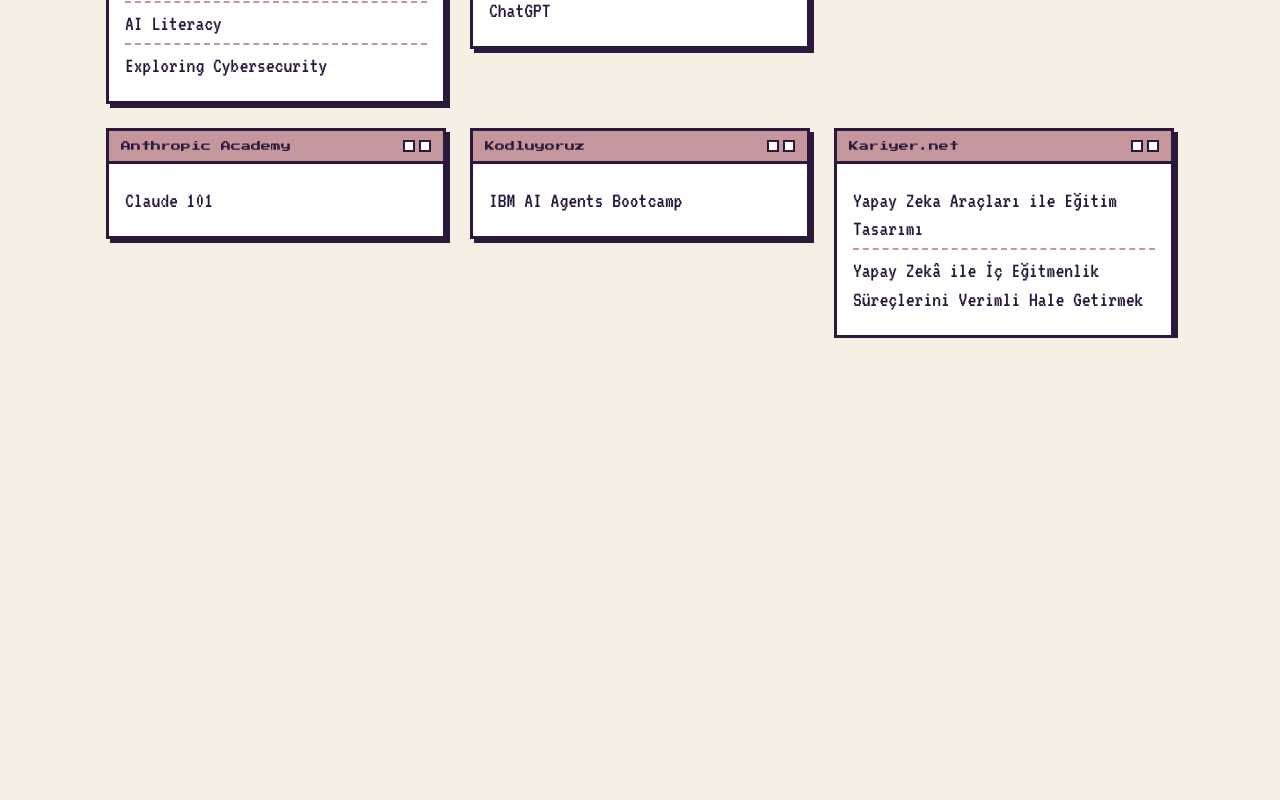
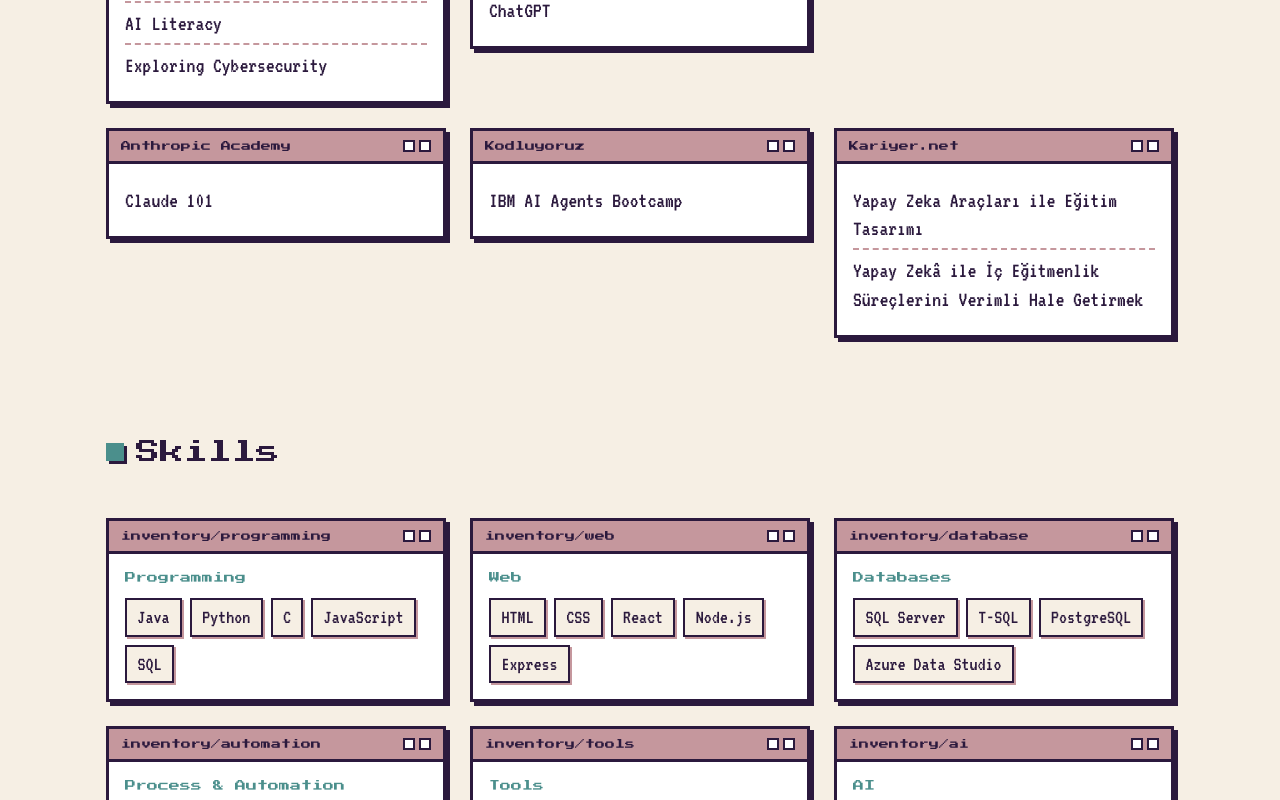
Before and after one commit to pinarkarakoyun/pinarkarakoyun.github.io, a React (Vite) app: page / in a window 1280 px wide. Shown: the part 5241-6041 px from the top of the page. Before the commit the page ends 5579 px from the top, so only its background shows below. Built offline with nearby package versions, Linux system fonts and the light colour scheme.

Commit message:
feat: add skills inventory and language levels

```diff
--- a/src/App.jsx
+++ b/src/App.jsx
@@ -3,6 +3,7 @@
 import { Hero } from './components/Hero.jsx'
 import { Navbar } from './components/Navbar.jsx'
 import { Projects } from './components/projects/Projects.jsx'
+import { Skills } from './components/skills/Skills.jsx'
 
 function App() {
   return (
@@ -13,6 +14,7 @@
         <About />
         <Projects />
         <Experience />
+        <Skills />
       </main>
     </>
   )
--- /dev/null
+++ b/src/components/skills/Skills.css
@@ -0,0 +1,72 @@
+.skills {
+  display: grid;
+  grid-template-columns: repeat(auto-fill, minmax(min(100%, 300px), 1fr));
+  align-items: start;
+  gap: var(--space-md);
+}
+
+.skills__group-title {
+  font-size: 0.6875rem;
+  color: var(--color-accent);
+  margin-bottom: 0.75rem;
+}
+
+/* Envanter kutucukları */
+.skills__items {
+  display: flex;
+  flex-wrap: wrap;
+  gap: 0.5rem;
+  margin: 0;
+  padding: 0;
+  list-style: none;
+}
+
+.skills__items li {
+  font-size: 1.25rem;
+  line-height: 1;
+  padding: 0.45rem 0.65rem;
+  background: var(--color-bg);
+  border: 2px solid var(--color-border);
+  box-shadow: 2px 2px 0 var(--color-titlebar);
+}
+
+/* ---------- Diller ---------- */
+.languages {
+  margin: 0;
+}
+
+.languages__row {
+  display: grid;
+  grid-template-columns: 6.5rem 1fr;
+  align-items: center;
+  gap: 0.75rem;
+  padding: 0.4rem 0;
+}
+
+.languages__row dt {
+  font-size: 1.25rem;
+}
+
+.languages__row dd {
+  display: flex;
+  align-items: center;
+  gap: 0.75rem;
+  margin: 0;
+  color: var(--color-ink-soft);
+}
+
+.languages__bar {
+  display: inline-flex;
+  gap: 3px;
+}
+
+.languages__bar span {
+  width: 14px;
+  height: 14px;
+  border: 2px solid var(--color-border);
+  background: var(--color-bg);
+}
+
+.languages__bar span.is-filled {
+  background: var(--color-accent);
+}
--- /dev/null
+++ b/src/components/skills/Skills.jsx
@@ -0,0 +1,62 @@
+import { languages, skillGroups } from '../../data/skills.js'
+import { useLanguage } from '../../i18n/useLanguage.js'
+import { ui } from '../../i18n/ui.js'
+import { WindowTitle } from '../WindowTitle.jsx'
+import './Skills.css'
+
+const MAX_BARS = 5
+
+export function Skills() {
+  const { t } = useLanguage()
+
+  return (
+    <section className="section" id="skills" aria-labelledby="skills-title">
+      <h2 className="section__title" id="skills-title">
+        {t(ui.nav.skills)}
+      </h2>
+
+      <div className="skills">
+        {skillGroups.map((group) => (
+          <article className="window" key={group.id} aria-labelledby={`skills-${group.id}`}>
+            <WindowTitle>inventory/{group.id}</WindowTitle>
+            <div className="window__body">
+              <h3 className="skills__group-title" id={`skills-${group.id}`}>
+                {t(group.title)}
+              </h3>
+              <ul className="skills__items">
+                {group.items.map((item) => (
+                  <li key={t(item)}>{t(item)}</li>
+                ))}
+              </ul>
+            </div>
+          </article>
+        ))}
+
+        {/* Diller: seviye barlı ayrı pencere */}
+        <article className="window skills__languages" aria-labelledby="skills-languages">
+          <WindowTitle>inventory/languages</WindowTitle>
+          <div className="window__body">
+            <h3 className="skills__group-title" id="skills-languages">
+              {t(ui.skills.languages)}
+            </h3>
+            <dl className="languages">
+              {languages.map((language) => (
+                <div className="languages__row" key={t(language.name)}>
+                  <dt>{t(language.name)}</dt>
+                  <dd>
+                    <span className="languages__bar" aria-hidden="true">
+                      {Array.from({ length: MAX_BARS }, (_, index) => (
+                        <span key={index} className={index < language.bars ? 'is-filled' : undefined} />
+                      ))}
+                    </span>
+                    {t(language.level)}
+                  </dd>
+                </div>
+              ))}
+            </dl>
+          </div>
+        </article>
+      </div>
+    </section>
+  )
+}
--- a/src/data/skills.js
+++ b/src/data/skills.js
@@ -1,38 +1,47 @@
 // Yetenekler gruplar hâlinde. Grup adları iki dilde, yetenek adları evrensel.
+// id: envanter penceresinin başlığında görünür (inventory/<id>)
 
 export const skillGroups = [
   {
+    id: 'programming',
     title: { tr: 'Programlama', en: 'Programming' },
     items: ['Java', 'Python', 'C', 'JavaScript', 'SQL'],
   },
   {
+    id: 'web',
     title: { tr: 'Web', en: 'Web' },
     items: ['HTML', 'CSS', 'React', 'Node.js', 'Express'],
   },
   {
+    id: 'database',
     title: { tr: 'Veritabanı', en: 'Databases' },
     items: ['SQL Server', 'T-SQL', 'PostgreSQL', 'Azure Data Studio'],
   },
   {
+    id: 'automation',
     title: { tr: 'Süreç & Otomasyon', en: 'Process & Automation' },
     items: ['RPA', 'n8n', 'Paperwork BPM', 'SAP', 'eBA', 'Draw.io', 'Agile / Scrum'],
   },
   {
+    id: 'tools',
     title: { tr: 'Araçlar', en: 'Tools' },
     items: ['Git', 'Docker', 'MS Excel', 'Canva'],
   },
   {
-    title: { tr: 'Yapay Zekâ Araçları', en: 'AI Tools' },
-    items: ['Claude', 'ChatGPT', 'Google Gemini', 'AI Agents'],
+    id: 'ai',
+    title: { tr: 'Yapay Zekâ', en: 'AI' },
+    items: ['Claude', 'ChatGPT', 'Google Gemini', 'AI Agents', 'Prompt Engineering'],
   },
   {
+    id: 'core',
     title: { tr: 'Temel Mühendislik', en: 'Core Engineering' },
     items: ['OOP', { tr: 'Veri Yapıları ve Algoritmalar', en: 'Data Structures & Algorithms' }],
   },
 ]
 
+// bars: 5 üzerinden dolu kutu sayısı (CEFR: A1=1 … C1/C2=5, ana dil=5)
 export const languages = [
-  { name: { tr: 'Türkçe', en: 'Turkish' }, level: { tr: 'Ana dil', en: 'Native' } },
-  { name: { tr: 'İngilizce', en: 'English' }, level: { tr: 'B2', en: 'B2' } },
-  { name: { tr: 'Almanca', en: 'German' }, level: { tr: 'A1', en: 'A1' } },
+  { name: { tr: 'Türkçe', en: 'Turkish' }, level: { tr: 'Ana dil', en: 'Native' }, bars: 5 },
+  { name: { tr: 'İngilizce', en: 'English' }, level: { tr: 'B2', en: 'B2' }, bars: 4 },
+  { name: { tr: 'Almanca', en: 'German' }, level: { tr: 'A1', en: 'A1' }, bars: 1 },
 ]
```
